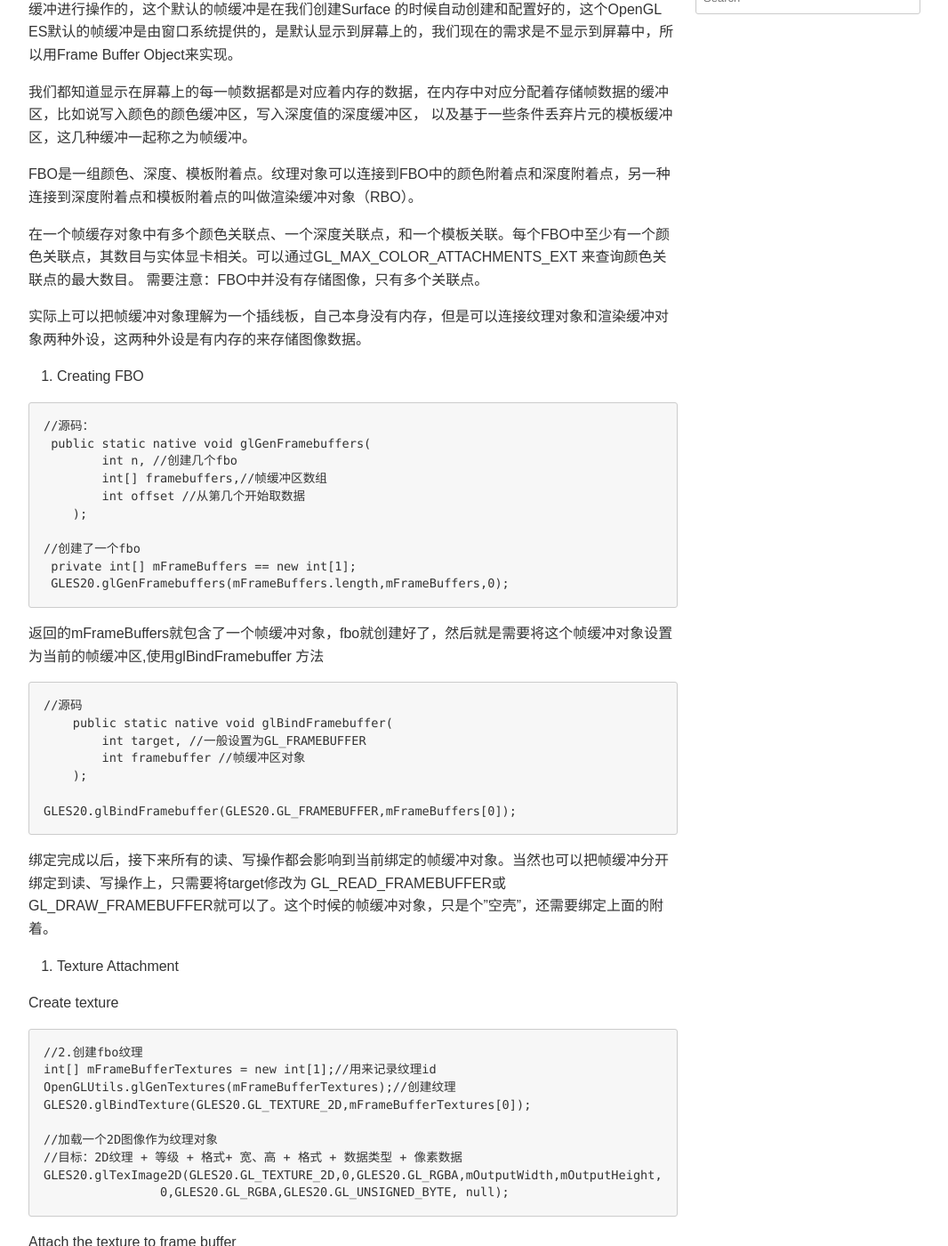
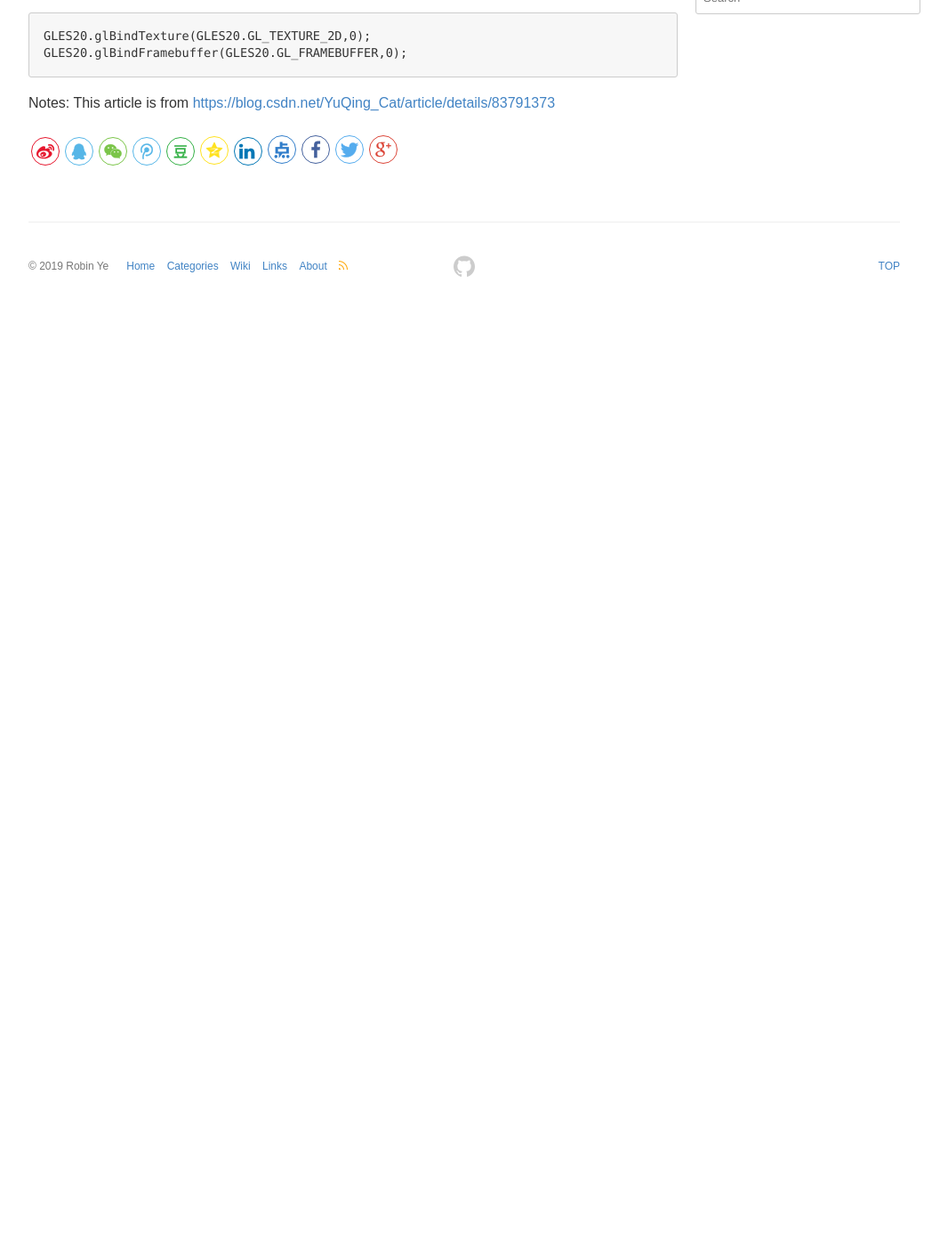
Before and after one commit to robinyeeh/robinye.github.io, a Jekyll site: the page built from _posts/opengl/2020-03-31-OpenGL_FBO.md, in a window 1280 px wide and 1400 px high, scrolled down 270 px. Shown: the whole window at 89% size, without its empty margins (118-1184 px from the left). Built offline with Jekyll 4.4.1, drawn with Linux system fonts in a browser that asks for light colours; after the commit the page ends 900 px from its top, so only the background shows below that; some of the changed text lies outside the part shown.

````diff
--- a/_posts/opengl/2020-03-31-OpenGL_FBO.md
+++ b/_posts/opengl/2020-03-31-OpenGL_FBO.md
@@ -8,81 +8,7 @@
 
 ##### OpenGL Frame Buffer Object
 
-OpenGL 管线渲染的最终目的地就是FrameBuffer（帧缓冲），前面写的很多渲染操作等都是在默认的帧缓冲进行操作的，这个默认的帧缓冲是在我们创建Surface
-的时候自动创建和配置好的，这个OpenGL ES默认的帧缓冲是由窗口系统提供的，是默认显示到屏幕上的，我们现在的需求是不显示到屏幕中，所以用Frame Buffer Object来实现。
 
-我们都知道显示在屏幕上的每一帧数据都是对应着内存的数据，在内存中对应分配着存储帧数据的缓冲区，比如说写入颜色的颜色缓冲区，写入深度值的深度缓冲区，
-以及基于一些条件丢弃片元的模板缓冲区，这几种缓冲一起称之为帧缓冲。
-
-FBO是一组颜色、深度、模板附着点。纹理对象可以连接到FBO中的颜色附着点和深度附着点，另一种连接到深度附着点和模板附着点的叫做渲染缓冲对象（RBO）。
-
-在一个帧缓存对象中有多个颜色关联点、一个深度关联点，和一个模板关联。每个FBO中至少有一个颜色关联点，其数目与实体显卡相关。可以通过GL_MAX_COLOR_ATTACHMENTS_EXT
-来查询颜色关联点的最大数目。
-需要注意：FBO中并没有存储图像，只有多个关联点。
-
-实际上可以把帧缓冲对象理解为一个插线板，自己本身没有内存，但是可以连接纹理对象和渲染缓冲对象两种外设，这两种外设是有内存的来存储图像数据。
-
-
-1. Creating FBO
-
-```
-//源码：
- public static native void glGenFramebuffers(
-        int n, //创建几个fbo
-        int[] framebuffers,//帧缓冲区数组
-        int offset //从第几个开始取数据
-    );
-
-//创建了一个fbo
- private int[] mFrameBuffers == new int[1];
- GLES20.glGenFramebuffers(mFrameBuffers.length,mFrameBuffers,0);
-```
-
-返回的mFrameBuffers就包含了一个帧缓冲对象，fbo就创建好了，然后就是需要将这个帧缓冲对象设置为当前的帧缓冲区,使用glBindFramebuffer 方法
-
-
-```
-//源码
-    public static native void glBindFramebuffer(
-        int target, //一般设置为GL_FRAMEBUFFER
-        int framebuffer //帧缓冲区对象
-    );
-
-GLES20.glBindFramebuffer(GLES20.GL_FRAMEBUFFER,mFrameBuffers[0]);
-```
-
-绑定完成以后，接下来所有的读、写操作都会影响到当前绑定的帧缓冲对象。当然也可以把帧缓冲分开绑定到读、写操作上，只需要将target修改为
-GL_READ_FRAMEBUFFER或GL_DRAW_FRAMEBUFFER就可以了。这个时候的帧缓冲对象，只是个"空壳"，还需要绑定上面的附着。
-
-2. Texture Attachment
-
-Create texture
-```
-//2.创建fbo纹理
-int[] mFrameBufferTextures = new int[1];//用来记录纹理id
-OpenGLUtils.glGenTextures(mFrameBufferTextures);//创建纹理
-GLES20.glBindTexture(GLES20.GL_TEXTURE_2D,mFrameBufferTextures[0]);
-
-//加载一个2D图像作为纹理对象
-//目标：2D纹理 + 等级 + 格式+ 宽、高 + 格式 + 数据类型 + 像素数据
-GLES20.glTexImage2D(GLES20.GL_TEXTURE_2D,0,GLES20.GL_RGBA,mOutputWidth,mOutputHeight,
-                0,GLES20.GL_RGBA,GLES20.GL_UNSIGNED_BYTE, null);
-```
-
-Attach the texture to frame buffer
-
-```
-public static native void glFramebufferTexture2D(
-        int target,//创建帧缓冲类型的目标，一般为GLES20.GL_FRAMEBUFFER
-        int attachment,//附着点，这里我们传入的是一个纹理对象，所以需要传入一个颜色附着点。
-        int textarget,//希望附着的纹理类型，上面创建的是一个2D图像类型，所以这里传入GL_TEXTURE_2D
-        int texture,//附着的纹理ID
-        int level  //Mipmap level 一般设置为0
-    );
-
- GLES20.glFramebufferTexture2D(GLES20.GL_FRAMEBUFFER,GLES20.GL_COLOR_ATTACHMENT0,
-                GLES20.GL_TEXTURE_2D,mFrameBufferTextures[0],0);
-```
 
 Detach texture from frame buffer
 ```
````
